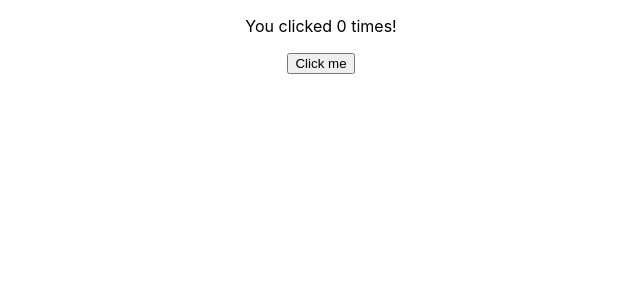
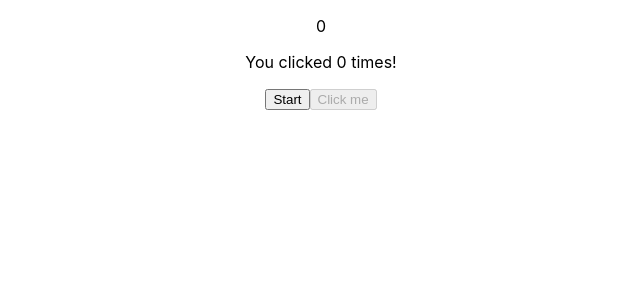
Before and after one commit to clongb/CPS-Aim-Trainer, a React (Create React App) app: page / in a window 1280 px wide. Shown: the top 300 px of the page, without its empty margins (319-959 px from the left). Built offline with nearby package versions, Linux system fonts and the light colour scheme.

Commit message:
added timer

```diff
--- a/package.json
+++ b/package.json
@@ -9,7 +9,8 @@
     "@testing-library/user-event": "^12.8.3",
     "react": "^17.0.2",
     "react-dom": "^17.0.2",
-    "react-scripts": "4.0.3"
+    "react-scripts": "4.0.3",
+    "typescript": "^4.4.3"
   },
   "scripts": {
     "predeploy": "npm run build",
--- a/src/App.tsx
+++ b/src/App.tsx
@@ -3,6 +3,30 @@ import React, { useState, useEffect } from 'react';
 
 function App(): JSX.Element {
   const [count, setCount] = useState(0);
+  const [timer, setTimer] = useState(0);
+  const [isDisabled, setIsDisabled] = useState(true);
+  const [isActive, setIsActive] = useState(false);
+  const [isStopped, setIsStopped] = useState(false);
+
+  const handleStart = () => {
+      setIsDisabled(false);
+      setIsActive(true);
+
+      const increment = setInterval(() => {
+        setTimer((timer) => timer + 1)
+      }, 1000);
+      if (timer == 15000){
+        handleStop(increment);
+      }
+
+  }
+
+  const handleStop = (interval: NodeJS.Timer) => {
+    clearInterval(interval);
+    setIsDisabled(true);
+    setIsActive(false);
+    setTimer(0);
+  }
 
   useEffect(() => {
       document.title = `You clicked ${count} times`
@@ -10,10 +34,14 @@ function App(): JSX.Element {
 
   return (
     <div className="App">
+      <p>{timer}</p>
       <p>You clicked {count} times!</p>
-      <button onClick={() => setCount(count+1)}>
-          Click me
-      </button>
+      <div className="buttons">
+        <button onClick={handleStart}>Start</button>
+        <button disabled={isDisabled} onClick={() => setCount(count+1)}>
+            Click me
+        </button>
+      </div>
     </div>
   );
 }
--- /dev/null
+++ b/src/react-app-env.d.ts
@@ -0,0 +1 @@
+/// <reference types="react-scripts" />
```
Also changed, not shown: tsconfig.json (+8 -6 lines), 1 other file (tests, documents, lock files or other folders).
